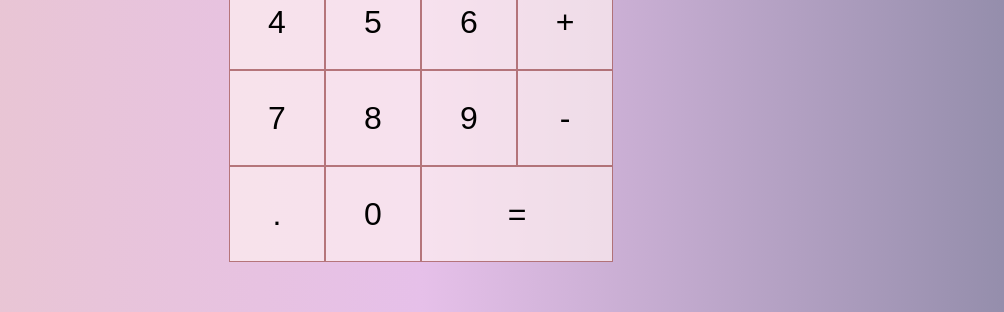
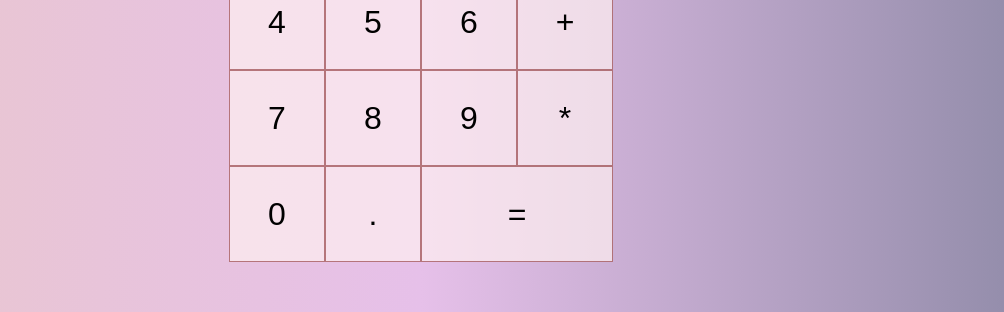
Before and after one commit to krause-matt/react-calculator, a React (Create React App) app: page / in a window 1280 px wide. Shown: the part 362-674 px from the top of the page, without its empty margins (219-1223 px from the left). Built offline with nearby package versions, Linux system fonts and the light colour scheme.

Commit message:
Wiring up calculator button-pressing functionality plus limitations logic to avoid leading zeros, multiple decimal points, etc.

```diff
--- a/src/App.js
+++ b/src/App.js
@@ -1,44 +1,77 @@
 import { useReducer } from "react";
 import "./app.css";
+import NumberButton from "./NumberButton.js";
+import FunctionButton from "./FunctionButton.js";
 
-const ACTIONS = {
+export const ACTIONS = {
   CHOOSE_NUMBER: "choose-number",
   CLEAR_SCREEN: "clear-screen",
   DELETE_NUMBER: "delete-number",
+  EVALUATE_EQUATION: "evaluate-equation",
   MATH_OPERATION: "math-operation",
-  EVALUATE_EQUATION: "evaluate-equation",
 };
 
-function reducer(state, action) {}
+function reducer(state, { action, payload }) {
+  switch (action) {
+    case ACTIONS.CHOOSE_NUMBER:
+      if (
+        !state.currentEntry &&
+        (payload.number == "0" || payload.number == ".")
+      ) {
+        return { state };
+      } else {
+        return {
+          ...state,
+          currentEntry: `${state.currentEntry || ""}${payload.number}`,
+        };
+      }
+    case ACTIONS.MATH_OPERATION:
+      if (!state.currentEntry) {
+        return { state };
+      } else {
+        return {
+          previousEntry: state.currentEntry,
+          currentEntry: "",
+          mathFunction: payload.math,
+        };
+      }
+
+    default:
+      console.log("default");
+  }
+}
 
 function App() {
-  const [{ previousEntry, currentEntry, mathFunction }, dispatch] = useReducer(
+  const [{ currentEntry, previousEntry, mathFunction }, dispatch] = useReducer(
     reducer,
     {}
   );
+
   return (
     <div className="calculator-frame">
       <div className="output-window">
-        <div className="previous-entry"></div>
-        <div className="current-entry"></div>
+        <div className="previous-entry">
+          {previousEntry} {mathFunction}
+        </div>
+        <div className="current-entry">{currentEntry}</div>
       </div>
       <button className="two-col">AC</button>
       <button>DEL</button>
-      <button>/</button>
-      <button>1</button>
-      <button>2</button>
-      <button>3</button>
-      <button>*</button>
-      <button>4</button>
-      <button>5</button>
-      <button>6</button>
-      <button>+</button>
-      <button>7</button>
-      <button>8</button>
-      <button>9</button>
-      <button>-</button>
-      <button>.</button>
-      <button>0</button>
+      <FunctionButton dispatch={dispatch} math="/" />
+      <NumberButton dispatch={dispatch} number="1" />
+      <NumberButton dispatch={dispatch} number="2" />
+      <NumberButton dispatch={dispatch} number="3" />
+      <FunctionButton dispatch={dispatch} math="*" />
+      <NumberButton dispatch={dispatch} number="4" />
+      <NumberButton dispatch={dispatch} number="5" />
+      <NumberButton dispatch={dispatch} number="6" />
+      <FunctionButton dispatch={dispatch} math="+" />
+      <NumberButton dispatch={dispatch} number="7" />
+      <NumberButton dispatch={dispatch} number="8" />
+      <NumberButton dispatch={dispatch} number="9" />
+      <FunctionButton dispatch={dispatch} math="*" />
+      <NumberButton dispatch={dispatch} number="0" />
+      <NumberButton dispatch={dispatch} number="." />
       <button className="two-col">=</button>
     </div>
   );
--- /dev/null
+++ b/src/FunctionButton.js
@@ -0,0 +1,13 @@
+import { ACTIONS } from "./App";
+
+export default function FunctionButton({ dispatch, math }) {
+  return (
+    <button
+      onClick={() =>
+        dispatch({ action: ACTIONS.MATH_OPERATION, payload: { math } })
+      }
+    >
+      {math}
+    </button>
+  );
+}
--- /dev/null
+++ b/src/NumberButton.js
@@ -0,0 +1,13 @@
+import { ACTIONS } from "./App";
+
+export default function NumberButton({ dispatch, number }) {
+  return (
+    <button
+      onClick={() =>
+        dispatch({ action: ACTIONS.CHOOSE_NUMBER, payload: { number } })
+      }
+    >
+      {number}
+    </button>
+  );
+}
--- a/src/app.css
+++ b/src/app.css
@@ -35,16 +35,19 @@ body {
 
 .output-window {
   background: linear-gradient( #a51616, #8a0b0b);
+  padding: 0.5rem;
   grid-column: 1/-1;
   display: flex;
   flex-direction: column;
   align-items: flex-end;
   justify-content: space-evenly;
+  word-wrap: break-word;
+  word-break: break-all;
 }
 
 .previous-entry {
   color:rgba(255, 255, 255, 0.918);
-  font-size: 1rem;
+  font-size: 1.5rem;
 }
 
 .current-entry {
```
